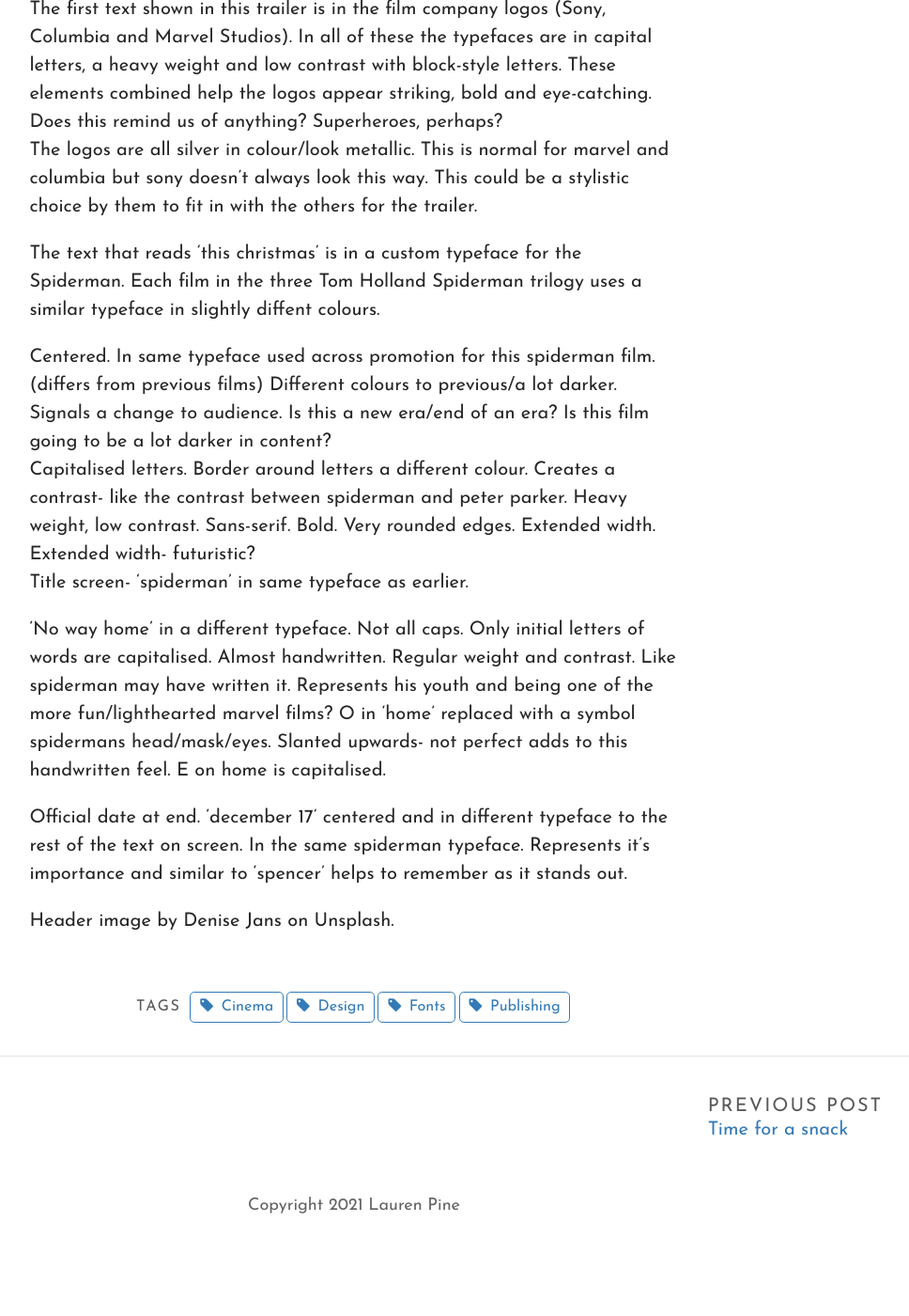
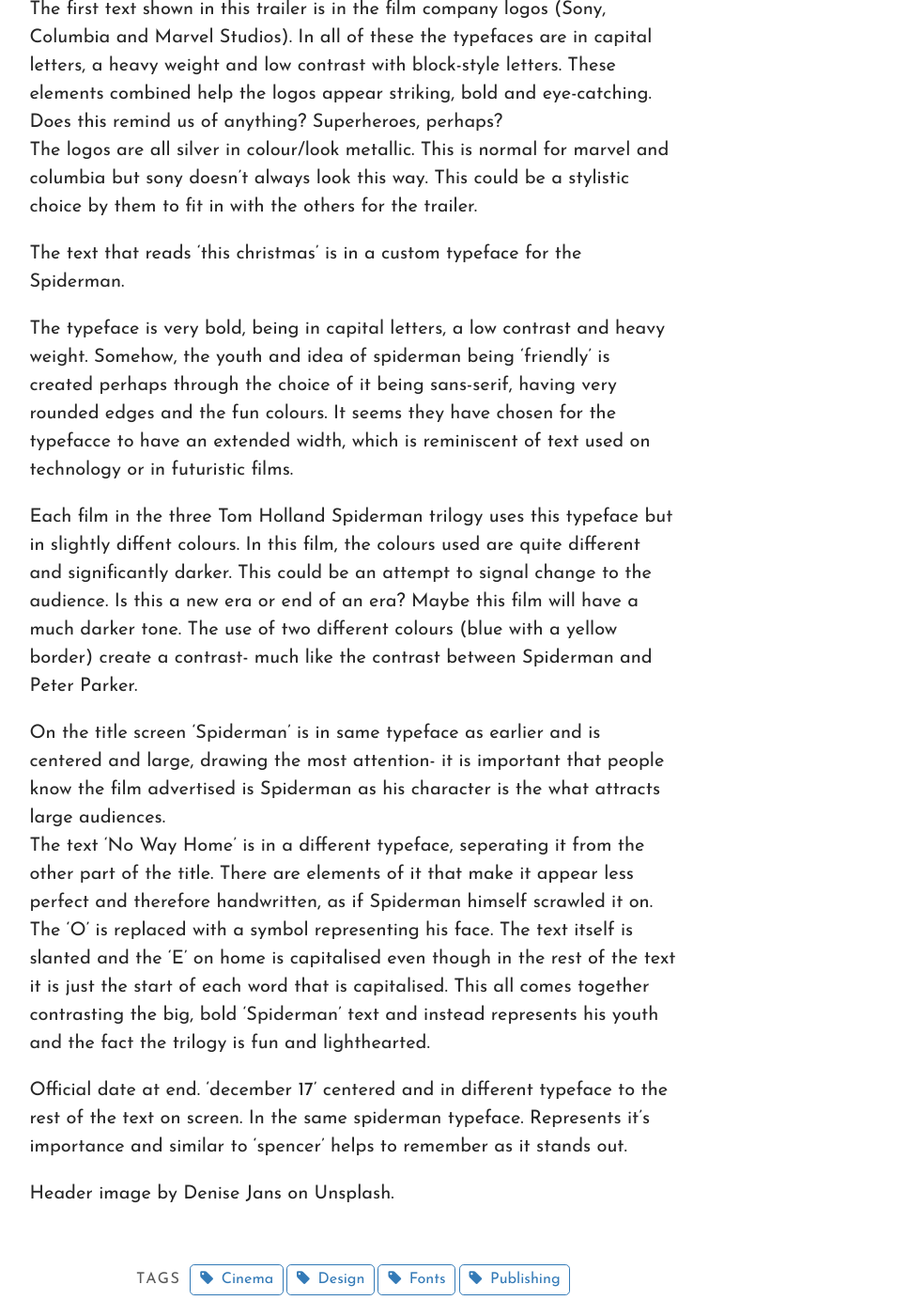
Before and after one commit to laurenlouisap/typography, a Jekyll site: the page built from _posts/2021-11-08-you-love-them-or-you-hate-them-its-the-trailers.md, in a window 1280 px wide and 1400 px high, scrolled down 2733 px. Shown: the whole window at 94% size, without its empty margins (263-1231 px from the left). Built offline with Jekyll 4.4.1, drawn with Linux system fonts in a browser that asks for light colours; some web fonts are replaced; before the commit the page ends 4059 px from its top, so only the background shows below that.

Commit message:
Update Post “2021-11-08-you-love-them-or-you-hate-them-its-the-trailers”

```diff
--- a/_posts/2021-11-08-you-love-them-or-you-hate-them-its-the-trailers.md
+++ b/_posts/2021-11-08-you-love-them-or-you-hate-them-its-the-trailers.md
@@ -42,13 +42,16 @@
 The first text shown in this trailer is in the film company logos (Sony, Columbia and Marvel Studios). In all of these the typefaces are in capital letters, a heavy weight and low contrast with block-style letters. These elements combined help the logos appear striking, bold and eye-catching. Does this remind us of anything? Superheroes, perhaps? \
 The logos are all silver in colour/look metallic. This is normal for marvel and columbia but sony doesn't always look this way. This could be a stylistic choice by them to fit in with the others for the trailer.
 
-The text that reads 'this christmas' is in a custom typeface for the Spiderman. Each film in the three Tom Holland Spiderman trilogy uses a similar typeface in slightly diffent colours.
+The text that reads 'this christmas' is in a custom typeface for the Spiderman.
 
-Centered. In same typeface used across promotion for this spiderman film. (differs from previous films) Different colours to previous/a lot darker. Signals a change to audience. Is this a new era/end of an era? Is this film going to be a lot darker in content? \
-Capitalised letters. Border around letters a different colour. Creates a contrast- like the contrast between spiderman and peter parker. Heavy weight, low contrast. Sans-serif. Bold. Very rounded edges. Extended width. Extended width- futuristic? \
-Title screen- 'spiderman' in same typeface as earlier.
+The typeface is very bold, being in capital letters, a low contrast and heavy weight. Somehow, the youth and idea of spiderman being 'friendly' is created perhaps through the choice of it being sans-serif, having very rounded edges and the fun colours. It seems they have chosen for the typefacce to have an extended width, which is reminiscent of text used on  technology or in futuristic films.
 
-'No way home' in a different typeface. Not all caps. Only initial letters of words are capitalised. Almost handwritten. Regular weight and contrast. Like spiderman may have written it. Represents his youth and being one of the more fun/lighthearted marvel films? O in 'home' replaced with a symbol spidermans head/mask/eyes. Slanted upwards- not perfect adds to this handwritten feel. E on home is capitalised.
+Each film in the three Tom Holland Spiderman trilogy uses this typeface but in slightly diffent colours. In this film, the colours used are quite different and significantly darker. This could be an attempt to signal change to the audience. Is this a new era or end of an era? Maybe this film will have a much darker tone. The use of two different colours (blue with a yellow border) create a contrast- much like the contrast between Spiderman and Peter Parker.
+
+On the title screen 'Spiderman' is in same typeface as earlier and is centered and large, drawing the most attention- it is important that people know the film advertised is Spiderman as his character is the what attracts large audiences. \
+The text 'No Way Home' is in a different typeface, seperating it from the other part of the title. There are elements of it that make it appear less perfect and therefore handwritten, as if Spiderman himself scrawled it on. The 'O' is replaced with a symbol representing his face. The text itself is slanted and the 'E' on home is capitalised even though in the rest of the text it is just the start of each word that is capitalised. This all comes together contrasting the big, bold 'Spiderman' text and instead represents his youth and the fact the trilogy is fun and lighthearted.
+
+
 
 Official date at end. 'december 17' centered and in different typeface to the rest of the text on screen. In the same spiderman typeface. Represents it's importance and similar to 'spencer' helps to remember as it stands out.
 
```
